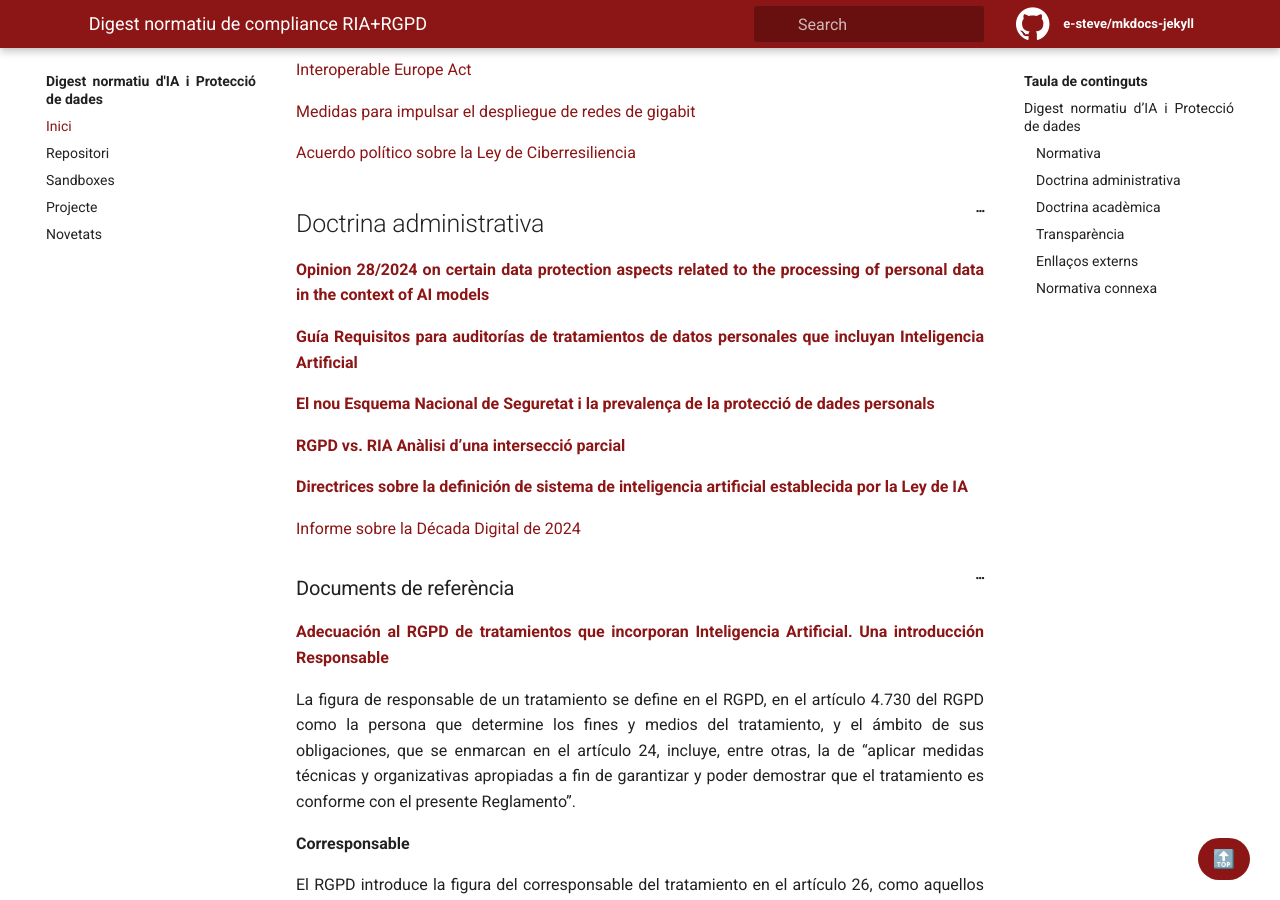
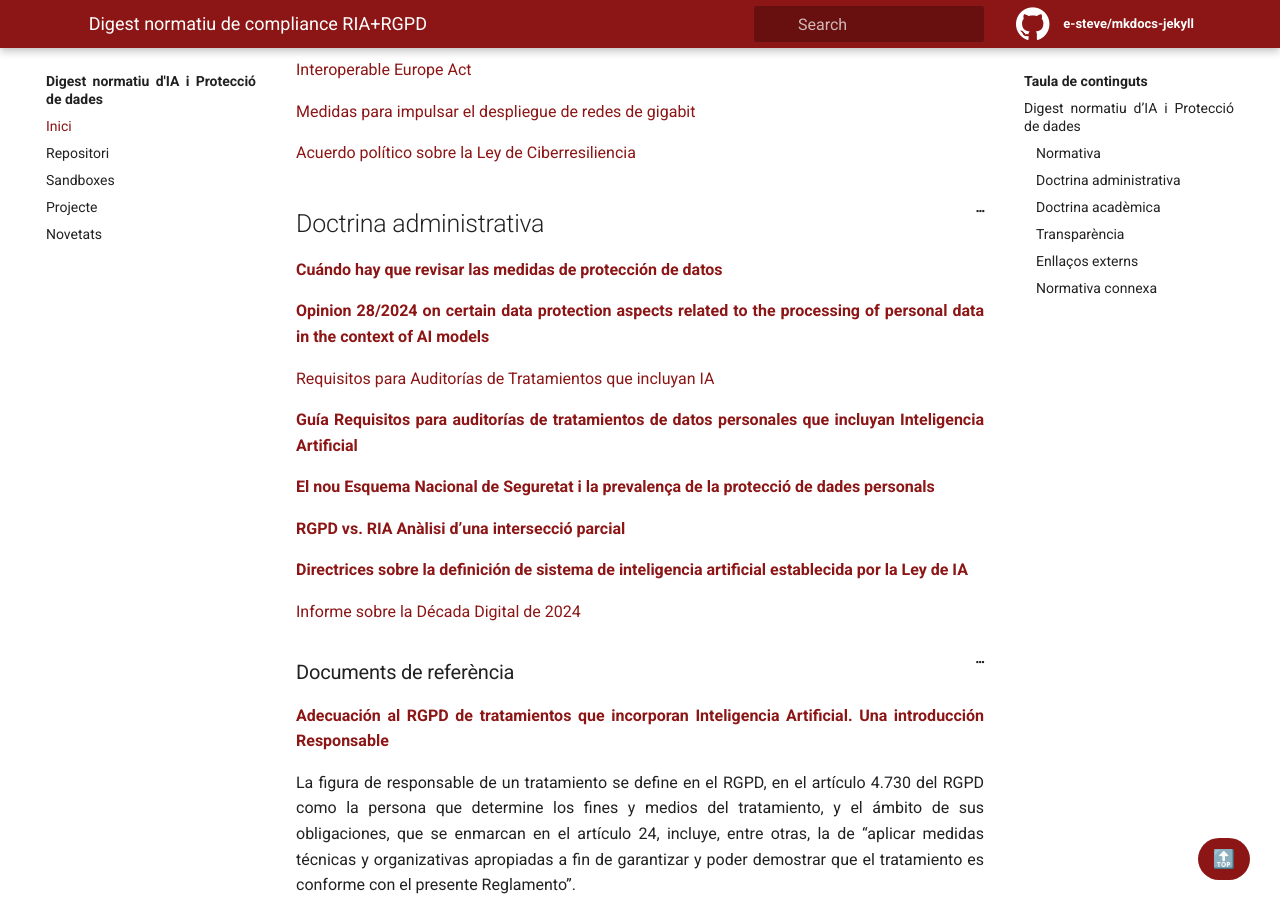
Before and after one commit to e-steve/e-steve.github.io, a Jekyll site: the page built from pages/index.md, in a window 1280 px wide and 900 px high, scrolled down 1912 px. Built offline with Jekyll 4.4.1, drawn with Linux system fonts in a browser that asks for light colours.

Commit message:
Update index.md

```diff
--- a/pages/index.md
+++ b/pages/index.md
@@ -89,7 +89,11 @@ En estos casos, el tercero tendrá también la consideración de encargado del t
 
 ## Doctrina administrativa
 
+[**Cuándo hay que revisar las medidas de protección de datos**](https://www.aepd.es/prensa-y-comunicacion/blog/cuando-hay-que-revisar-las-medidas-de-proteccion-de-datos)
+
 [**Opinion 28/2024 on certain data protection aspects related to the processing of personal data in the context of AI models**](https://www.edpb.europa.eu/our-work-tools/our-documents/opinion-board-art-64/opinion-282024-certain-data-protection-aspects_en)
+
+[Requisitos para Auditorías de Tratamientos que incluyan IA](https://www.aepd.es/guias/requisitos-auditorias-tratamientos-incluyan-ia.pdf)
 
 [**Guía Requisitos para auditorías de tratamientos de datos personales que incluyan Inteligencia Artificial**](https://www.aepd.es/documento/requisitos-auditorias-tratamientos-incluyan-ia.pdf)
 
```
